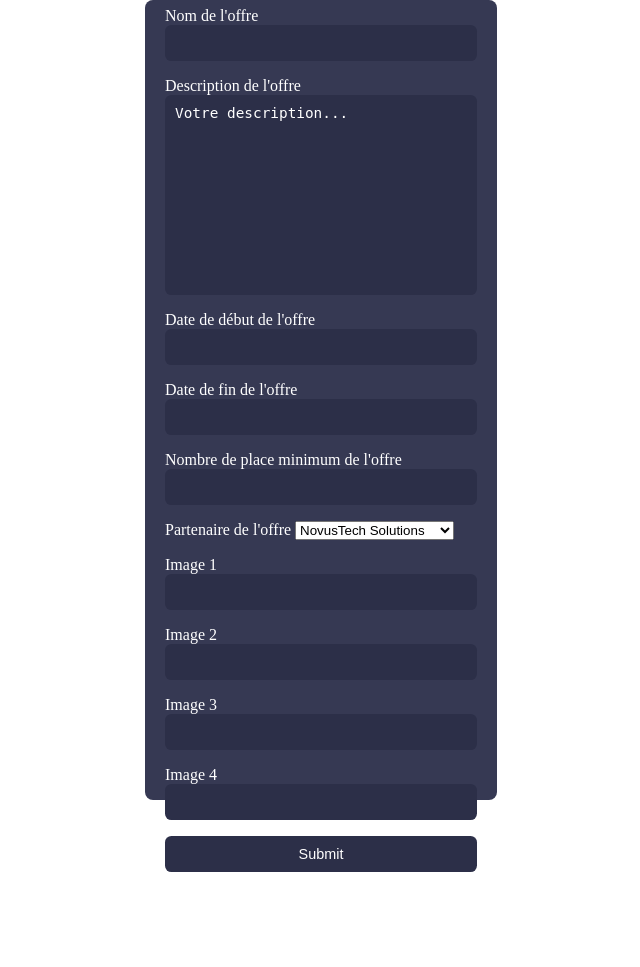
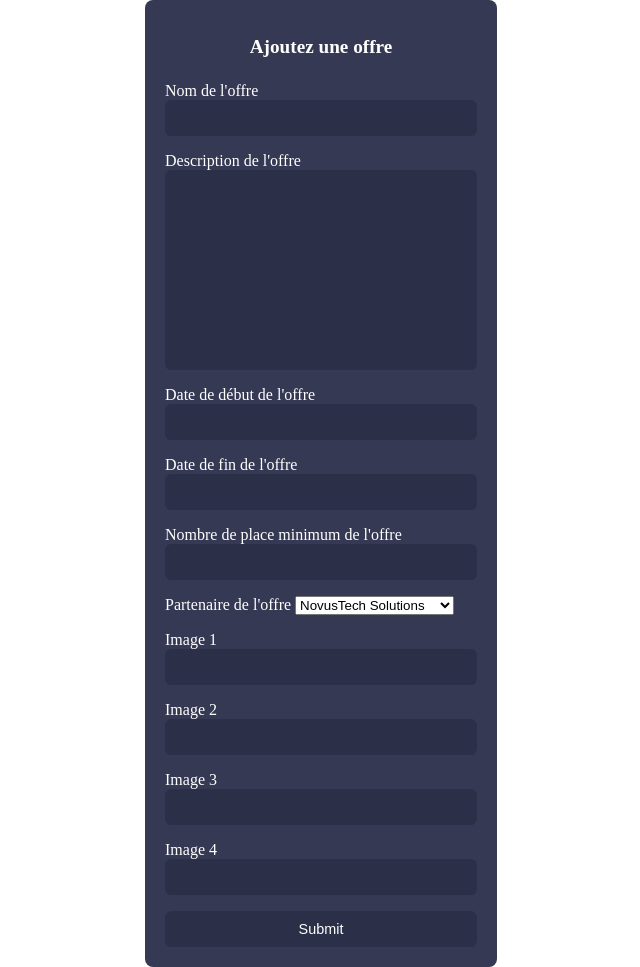
Before and after one commit to Snekye/Projet-CSE, a PHP site: page /Backoffice/ajouter_offre.php in a window 1280 px wide. Shown: the whole page, without its empty margins (319-959 px from the left). Before the commit the page ends 872 px from the top, so only its background shows below. Run offline with PHP 8.4, Linux system fonts and the light colour scheme; data comes from the database, SQL or seed files in the repository.

Commit message:
ajouter offre

```diff
--- a/Backoffice/ajouter_offre.php
+++ b/Backoffice/ajouter_offre.php
@@ -1,4 +1,4 @@
-<link rel="stylesheet" href="projet.css">
+<link rel="stylesheet" href="formulaire.css">
 <?php
 
 require 'require_connexion_bdd.php';
@@ -102,7 +102,7 @@ if (empty($_POST) === false) {
 
         <div>
 			<label for="descriptionOffre">Description de l'offre</label>
-			<textarea name="descriptionOffre"><?= isset($_POST['descriptionOffre']) ? $_POST['descriptionOffre'] : 'Votre description...'; ?></textarea>
+			<textarea name="descriptionOffre"><?= isset($_POST['descriptionOffre']) ? $_POST['descriptionOffre'] : ''; ?></textarea>
 			<?= isset($erreurs['descriptionOffre']) ? $erreurs['descriptionOffre'] : null; ?>
 		</div>
 
```
